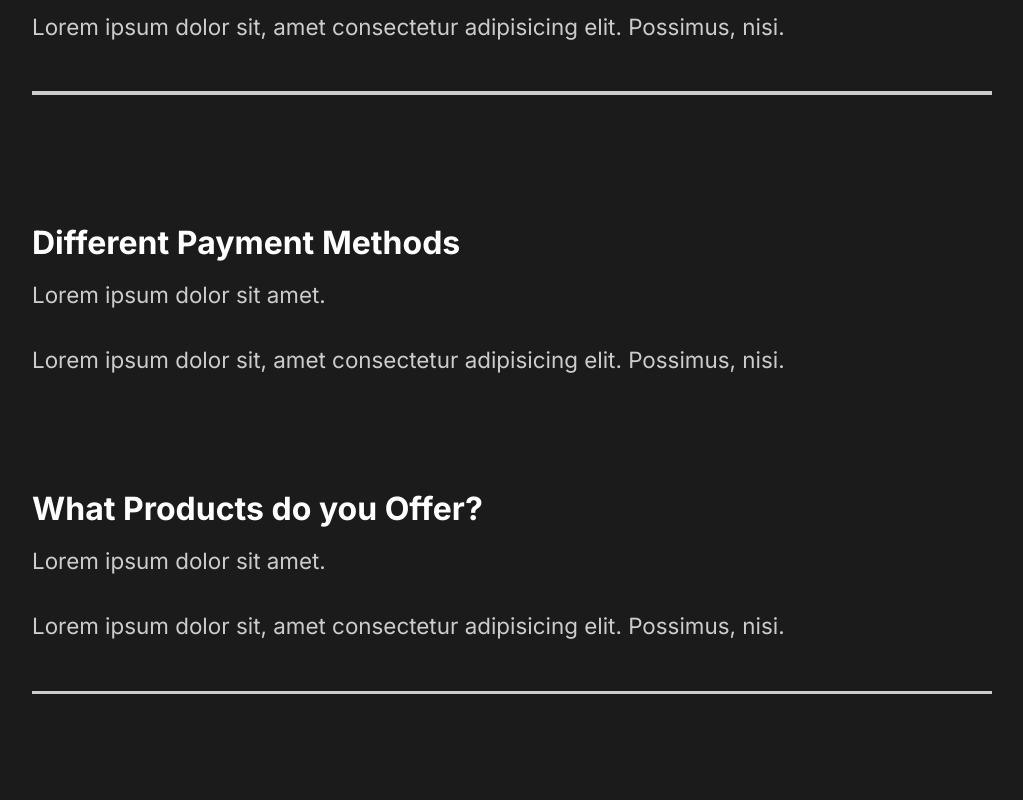
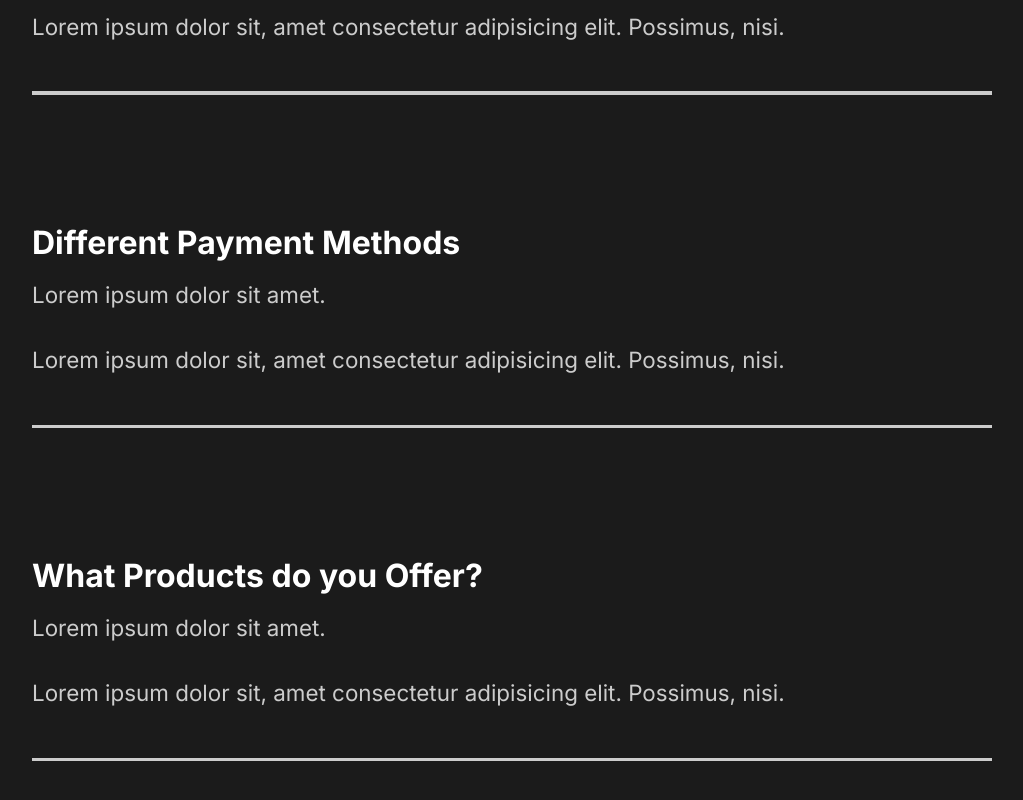
Before and after one commit to neilkurien/capture, a React (Create React App) app: page / in a window 1280 px wide. Shown: the part 2889-3689 px from the top of the page, without its empty margins (128-1151 px from the left). Built offline with nearby package versions, Linux system fonts and the light colour scheme.

Commit message:
finished faq animation

```diff
--- a/src/components/FaqSection.js
+++ b/src/components/FaqSection.js
@@ -1,6 +1,8 @@
 import React from "react";
 import styled from "styled-components";
 import { About } from "../styles";
+import Toggle from "./Toggle";
+import { AnimateSharedLayout } from "framer-motion";
 
 const FaqSection = () => {
 	return (
@@ -8,49 +10,47 @@
 			<h2>
 				Any Questions <span>FAQ</span>
 			</h2>
-      <div className="question">
-        <h4>How Do I Start?</h4>
+			<AnimateSharedLayout>
+				<Toggle title="How Do I Start?">
 					<div className="answer">
 						<p>Lorem ipsum dolor sit amet.</p>
 						<p>
-            Lorem ipsum dolor sit, amet consectetur adipisicing elit. Possimus,
-            nisi.
+							Lorem ipsum dolor sit, amet consectetur adipisicing
+							elit. Possimus, nisi.
 						</p>
 					</div>
-        <div className="faq-line"></div>
-      </div>
-      <div className="question">
-        <h4>Daily Schedule</h4>
+				</Toggle>
+
+				<Toggle title="Daily Schedule">
 					<div className="answer">
 						<p>Lorem ipsum dolor sit amet.</p>
 						<p>
-            Lorem ipsum dolor sit, amet consectetur adipisicing elit. Possimus,
-            nisi.
+							Lorem ipsum dolor sit, amet consectetur adipisicing
+							elit. Possimus, nisi.
 						</p>
 					</div>
-        <div className="faq-line"></div>
-      </div>
-      <div className="question">
-        <h4>Different Payment Methods</h4>
+				</Toggle>
+
+				<Toggle title="Different Payment Methods">
 					<div className="answer">
 						<p>Lorem ipsum dolor sit amet.</p>
 						<p>
-            Lorem ipsum dolor sit, amet consectetur adipisicing elit. Possimus,
-            nisi.
+							Lorem ipsum dolor sit, amet consectetur adipisicing
+							elit. Possimus, nisi.
 						</p>
 					</div>
-      </div>
-      <div className="question">
-        <h4>What Products do you Offer?</h4>
+				</Toggle>
+
+				<Toggle title="What Products do you Offer?">
 					<div className="answer">
 						<p>Lorem ipsum dolor sit amet.</p>
 						<p>
-            Lorem ipsum dolor sit, amet consectetur adipisicing elit. Possimus,
-            nisi.
+							Lorem ipsum dolor sit, amet consectetur adipisicing
+							elit. Possimus, nisi.
 						</p>
 					</div>
-        <div className="faq-line"></div>
-      </div>
+				</Toggle>
+			</AnimateSharedLayout>
 		</Faq>
 	);
 };
--- /dev/null
+++ b/src/components/Toggle.js
@@ -0,0 +1,19 @@
+import { motion } from "framer-motion";
+import React, { useState } from "react";
+
+const Toggle = ({ children, title }) => {
+	const [toggle, setToggle] = useState(true);
+	return (
+		<motion.div
+			layout
+			className="question"
+			onClick={() => setToggle(!toggle)}
+		>
+			<motion.h4 layout>{title}</motion.h4>
+			{toggle ? children : ""}
+			<div className="faq-line"></div>
+		</motion.div>
+	);
+};
+
+export default Toggle;
```
Lines whose indentation alone changed are shown as unchanged.
